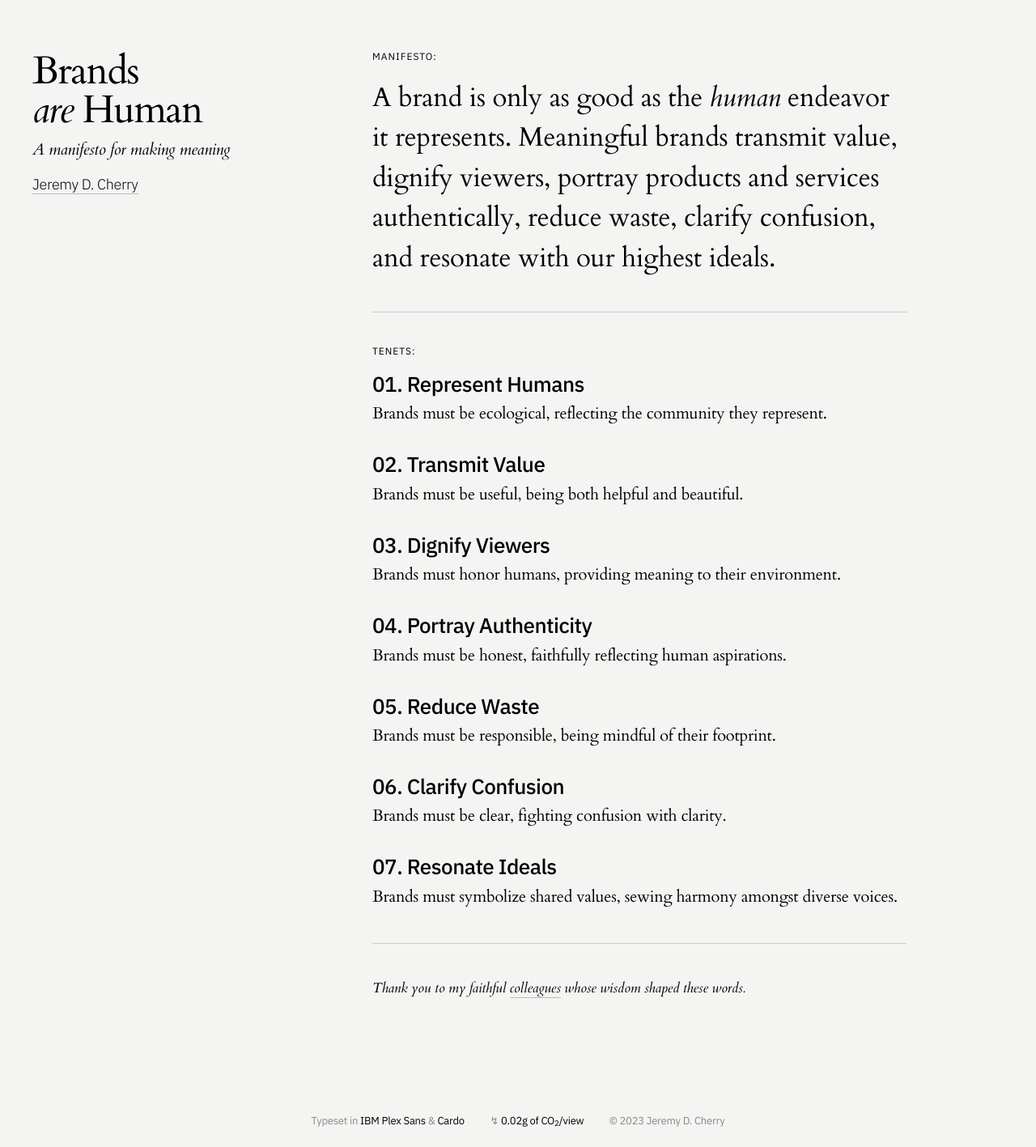
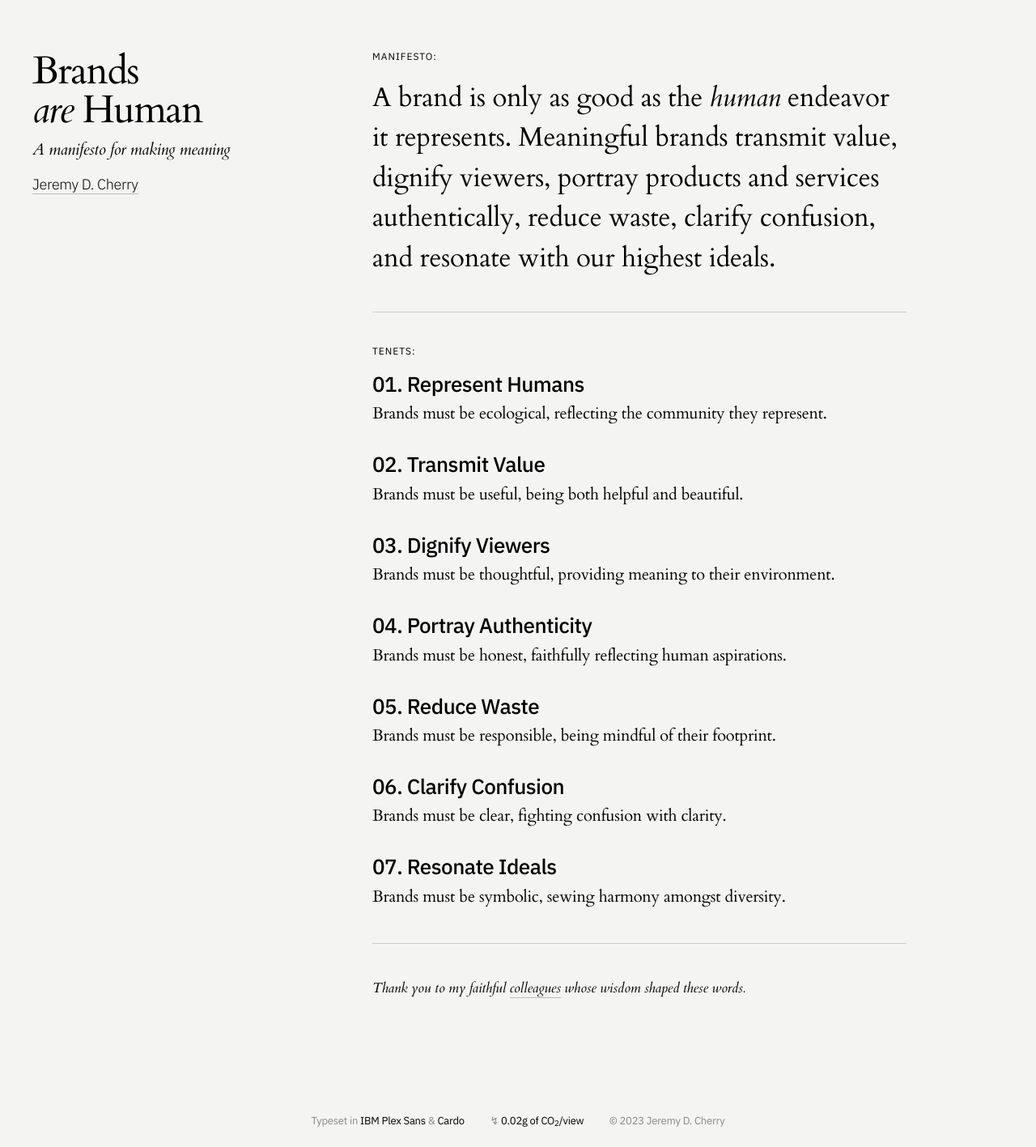
Before and after one commit to jeremydcherry/jeremydcherry.github.io, a Jekyll site: the page built from content/brands.md, in a window 1280 px wide. Shown: the whole page at 81% size. Built offline with Jekyll 4.4.1, drawn with Linux system fonts in a browser that asks for light colours.

Commit message:
Edited manifesto

```diff
--- a/content/brands.md
+++ b/content/brands.md
@@ -20,7 +20,7 @@ Brands must be ecological, reflecting the community they represent.
 Brands must be useful, being both helpful and beautiful.
 
 ## 03. Dignify Viewers
-Brands must honor humans, providing meaning to their environment.
+Brands must be thoughtful, providing meaning to their environment.
 
 ## 04. Portray Authenticity
 Brands must be honest, faithfully reflecting human aspirations.
@@ -32,7 +32,7 @@ Brands must be responsible, being mindful of their footprint.
 Brands must be clear, fighting confusion with clarity.
 
 ## 07. Resonate Ideals
-Brands must symbolize shared values, sewing harmony amongst diverse voices.
+Brands must be symbolic, sewing harmony amongst diversity.
 
 ---
 
```
